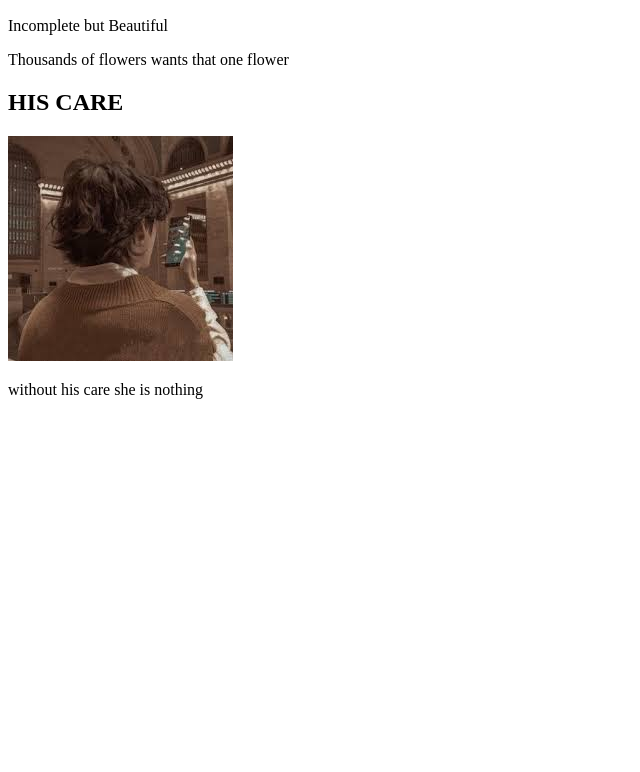
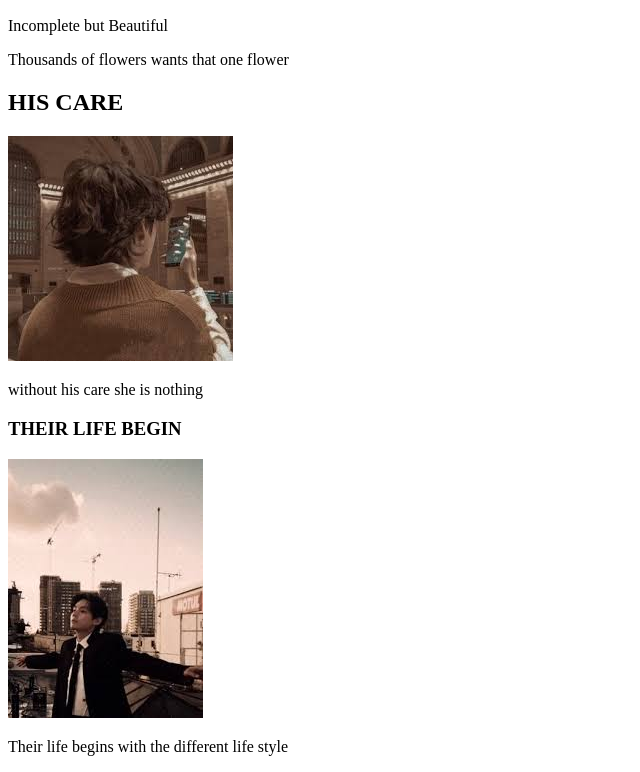
Before and after one commit to Anuprabha95/html-project, a plain HTML site: page index.html in a window 1280 px wide. Shown: the part 366-1138 px from the top of the page, without its empty margins (0-640 px from the left). Before the commit the page ends 800 px from the top, so only its background shows below. Drawn offline with Linux system fonts and the light colour scheme.

Commit message:
added HE

```diff
--- a/index.html
+++ b/index.html
@@ -14,5 +14,8 @@
     <h2>HIS CARE </h2>
     <img src="him.jpg" alt="">
     <p>without his care she is nothing </p>
+    <h3>THEIR LIFE BEGIN </h3>
+    <img src="HE.jpg" alt="">
+    <P> Their life begins with the different life style </P>
 </body>
 </html>
```
Also changed, not shown: HE.jpg (added).
